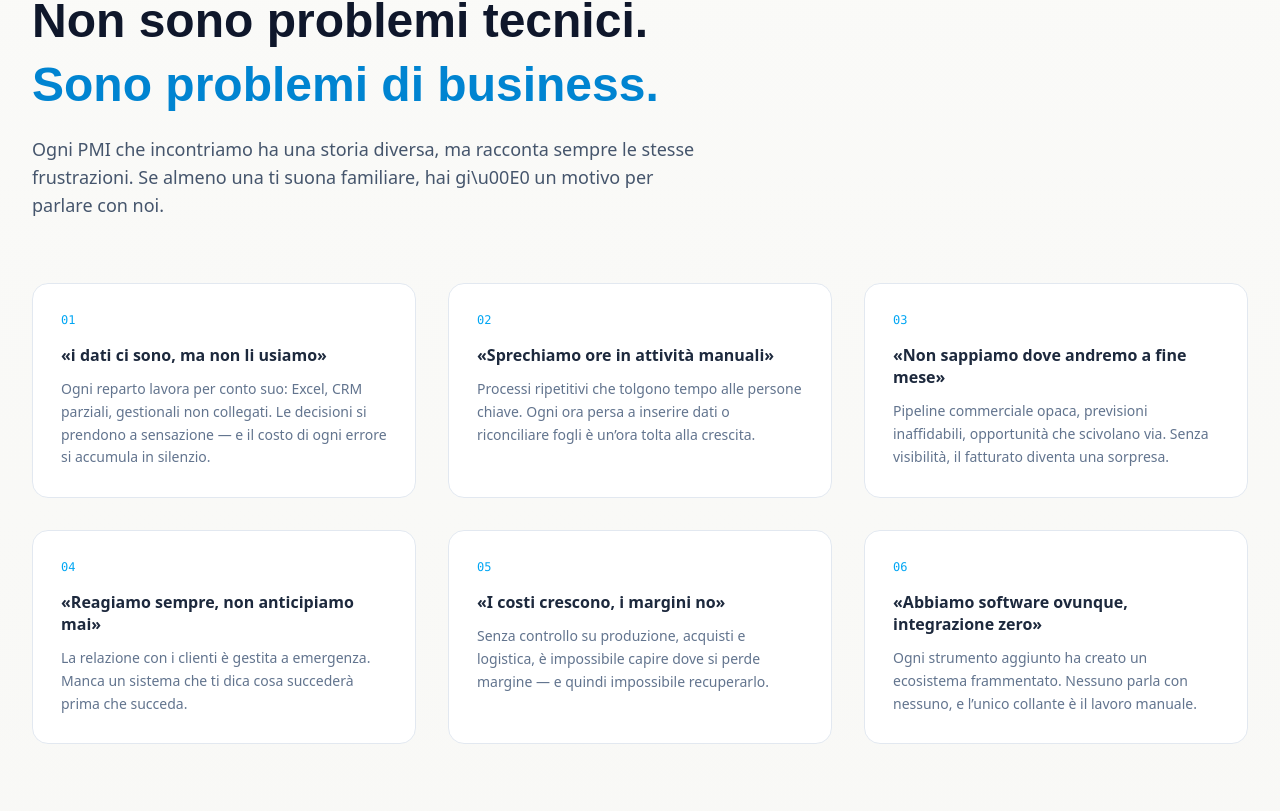
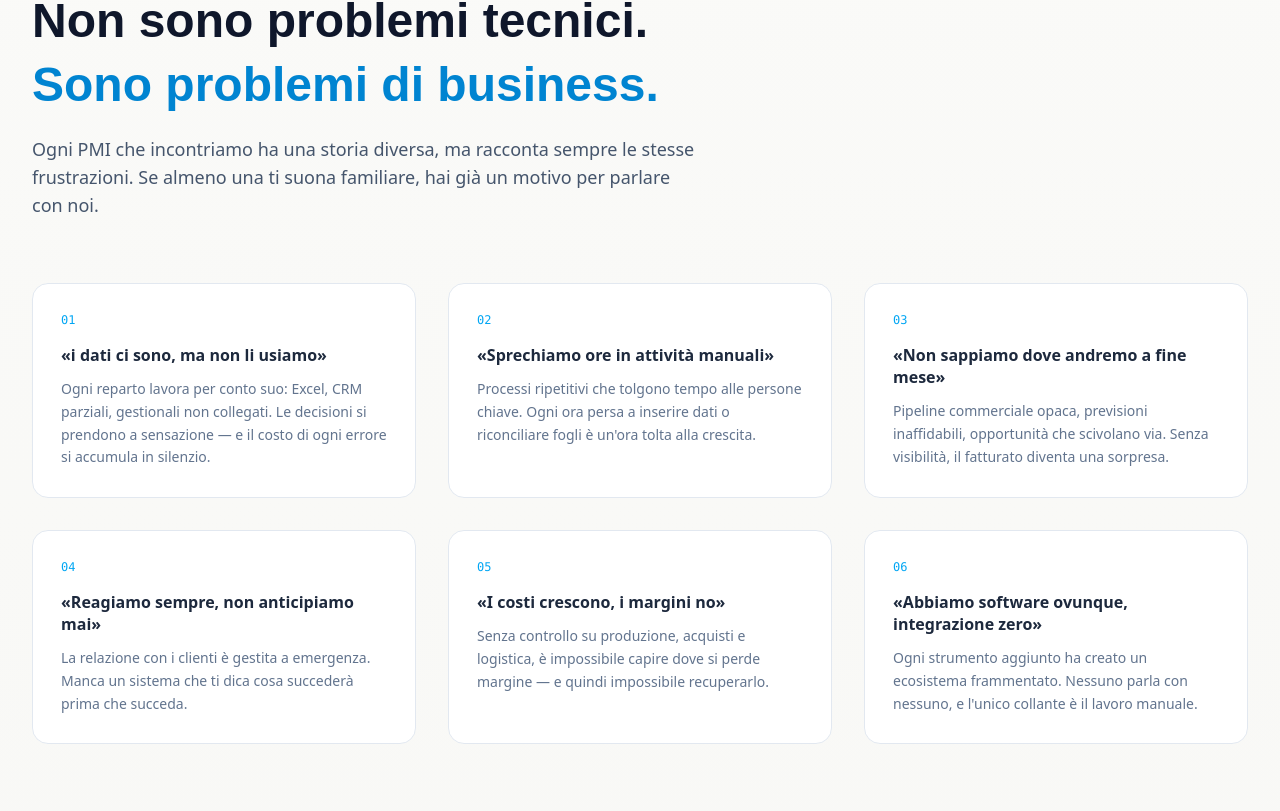
Before and after one commit to Gim2510/fe_service, a React (Vite) app: page / in a window 1280 px wide. Shown: the part 1109-1920 px from the top of the page. Built offline with nearby package versions, Linux system fonts and the light colour scheme; no server answers; a web font is replaced by a local one.

Commit message:
TBDO-07: sostituzione sequenze escape Unicode con caratteri UTF-8
Convertite tutte le sequenze \\uXXXX in caratteri UTF-8 leggibili
in 13 file componenti della homepage. Mapping: \\u00E8->e, \\u00E0->a,
\\u00E9->e, \\u2019->apostrofo, \\u00AB/\\u00BB->caporali, ecc.

```diff
--- a/src/Components/Home/DepthMethod.tsx
+++ b/src/Components/Home/DepthMethod.tsx
@@ -18,13 +18,13 @@ const steps = [
     {
         step: "02",
         title: "Progettazione",
-        text: "Disegniamo l\u2019architettura della soluzione: cosa integrare, cosa costruire, cosa eliminare. Ogni scelta \u00E8 guidata dal ROI atteso e validata con te prima di procedere.",
+        text: "Disegniamo l'architettura della soluzione: cosa integrare, cosa costruire, cosa eliminare. Ogni scelta è guidata dal ROI atteso e validata con te prima di procedere.",
         duration: "2\u20134 settimane",
     },
     {
         step: "03",
         title: "Attivazione",
-        text: "Implementiamo, formiamo il team e misuriamo i risultati. Non consegniamo e spariremo: restiamo finch\u00E9 il cambiamento \u00E8 consolidato e i numeri parlano da soli.",
+        text: "Implementiamo, formiamo il team e misuriamo i risultati. Non consegniamo e spariremo: restiamo finché il cambiamento è consolidato e i numeri parlano da soli.",
         duration: "4\u20138 settimane",
     },
 ];
@@ -155,7 +155,7 @@ export function DepthMethod({ theme }: { theme: string }) {
                         </span>
                     </h2>
                     <p className={`mt-5 text-lg ${isDark ? "text-slate-400" : "text-slate-600"}`}>
-                        Ogni progetto segue un percorso chiaro. Deliverable definiti, tempi trasparenti, un obiettivo verificabile \u2014 cos\u00EC sai sempre dove siamo e cosa aspettarti.
+                        Ogni progetto segue un percorso chiaro. Deliverable definiti, tempi trasparenti, un obiettivo verificabile \u2014 così sai sempre dove siamo e cosa aspettarti.
                     </p>
                 </motion.div>
 
--- a/src/Components/Home/ParallaxTestimonials.tsx
+++ b/src/Components/Home/ParallaxTestimonials.tsx
@@ -11,16 +11,16 @@ import { useRef } from "react";
 
 const testimonials = [
     {
-        quote: "In tre mesi abbiamo eliminato il 40% delle attivit\u00E0 manuali nel reparto logistica. I dati ora fluiscono in automatico e il mio team si concentra su ci\u00F2 che conta davvero.",
+        quote: "In tre mesi abbiamo eliminato il 40% delle attività manuali nel reparto logistica. I dati ora fluiscono in automatico e il mio team si concentra su ciò che conta davvero.",
         name: "Marco Ferretti",
         role: "Operations Director",
         company: "Ferretti Distribuzione Srl",
         sector: "Distribuzione",
-        result: "\u221240% attivit\u00E0 manuali",
+        result: "−40% attività manuali",
         resultColor: "text-cyan-400",
     },
     {
-        quote: "Avevamo dati ovunque e visibilit\u00E0 zero. Oggi ho una dashboard che mi dice ogni mattina dove siamo sul budget, il forecast e le priorit\u00E0 del team. Non torno indietro.",
+        quote: "Avevamo dati ovunque e visibilità zero. Oggi ho una dashboard che mi dice ogni mattina dove siamo sul budget, il forecast e le priorità del team. Non torno indietro.",
         name: "Giulia Marchetti",
         role: "CFO",
         company: "Marchetti & Partners",
@@ -29,12 +29,12 @@ const testimonials = [
         resultColor: "text-violet-400",
     },
     {
-        quote: "Il nostro CRM era un cimitero di contatti. Ora il funnel \u00E8 vivo, il team commerciale sa esattamente su chi lavorare e il tasso di chiusura \u00E8 raddoppiato in sei mesi.",
+        quote: "Il nostro CRM era un cimitero di contatti. Ora il funnel è vivo, il team commerciale sa esattamente su chi lavorare e il tasso di chiusura è raddoppiato in sei mesi.",
         name: "Luca Bianchi",
         role: "CEO",
         company: "Bianchi Impianti SpA",
         sector: "Impiantistica industriale",
-        result: "\u00D72 tasso di chiusura",
+        result: "×2 tasso di chiusura",
         resultColor: "text-emerald-400",
     },
 ];
@@ -112,7 +112,7 @@ function TestimonialCard({ t, i, isDark, theme: _theme, scrollYProgress }: {
                         {t.name}
                     </p>
                     <p className={`text-xs mt-0.5 ${isDark ? "text-slate-500" : "text-slate-500"}`}>
-                        {t.role} \u00B7 {t.company}
+                        {t.role} · {t.company}
                     </p>
                     <span className={`mt-2 inline-block text-xs font-medium uppercase tracking-wider ${
                         isDark ? colors.sector : "text-sky-500"
--- a/src/Components/Home/PrivateAIFlow.tsx
+++ b/src/Components/Home/PrivateAIFlow.tsx
@@ -38,7 +38,7 @@ const aiAgents: FlowItem[] = [
 
 const guarantees = [
     { icon: CloudOff, title: "Zero cloud esterni", desc: "Il modello gira solo sulla tua macchina. Nessun fornitore terzo tocca i tuoi dati." },
-    { icon: Lock, title: "Propriet\u00E0 assoluta", desc: "Le tue informazioni non escono mai dal tuo perimetro. Per nessun motivo." },
+    { icon: Lock, title: "Proprietà assoluta", desc: "Le tue informazioni non escono mai dal tuo perimetro. Per nessun motivo." },
     { icon: Eye, title: "Controllo totale", desc: "Accesso, audit e configurazione: sempre e solo in mano tua." },
 ];
 
@@ -130,7 +130,7 @@ export function PrivateAIFlow({ theme }: { theme: string }) {
                         </motion.div>
 
                         <div className="relative z-10">
-                            <LayerLabel label="Le tue fonti dati" sublabel="Sistemi gi\u00E0 in uso nella tua azienda" isDark={isDark} />
+                            <LayerLabel label="Le tue fonti dati" sublabel="Sistemi già in uso nella tua azienda" isDark={isDark} />
                             <div className="grid grid-cols-2 sm:grid-cols-4 gap-3 mt-4">{dataSources.map((item, i) => (<FlowChip key={item.label} item={item} isDark={isDark} delay={i * 0.08} />))}</div>
                         </div>
                         <FlowConnector isDark={isDark} />
--- a/src/Components/Home/ScrollProblems.tsx
+++ b/src/Components/Home/ScrollProblems.tsx
@@ -9,12 +9,12 @@ import { useRef } from "react";
    ────────────────────────────────────────────────────────────────────────── */
 
 const problemi = [
-    { title: "\u00ABi dati ci sono, ma non li usiamo\u00BB", text: "Ogni reparto lavora per conto suo: Excel, CRM parziali, gestionali non collegati. Le decisioni si prendono a sensazione \u2014 e il costo di ogni errore si accumula in silenzio." },
-    { title: "\u00ABSprechiamo ore in attivit\u00E0 manuali\u00BB", text: "Processi ripetitivi che tolgono tempo alle persone chiave. Ogni ora persa a inserire dati o riconciliare fogli \u00E8 un\u2019ora tolta alla crescita." },
-    { title: "\u00ABNon sappiamo dove andremo a fine mese\u00BB", text: "Pipeline commerciale opaca, previsioni inaffidabili, opportunit\u00E0 che scivolano via. Senza visibilit\u00E0, il fatturato diventa una sorpresa." },
-    { title: "\u00ABReagiamo sempre, non anticipiamo mai\u00BB", text: "La relazione con i clienti \u00E8 gestita a emergenza. Manca un sistema che ti dica cosa succeder\u00E0 prima che succeda." },
-    { title: "\u00ABI costi crescono, i margini no\u00BB", text: "Senza controllo su produzione, acquisti e logistica, \u00E8 impossibile capire dove si perde margine \u2014 e quindi impossibile recuperarlo." },
-    { title: "\u00ABAbbiamo software ovunque, integrazione zero\u00BB", text: "Ogni strumento aggiunto ha creato un ecosistema frammentato. Nessuno parla con nessuno, e l\u2019unico collante \u00E8 il lavoro manuale." },
+    { title: "«i dati ci sono, ma non li usiamo»", text: "Ogni reparto lavora per conto suo: Excel, CRM parziali, gestionali non collegati. Le decisioni si prendono a sensazione \u2014 e il costo di ogni errore si accumula in silenzio." },
+    { title: "«Sprechiamo ore in attività manuali»", text: "Processi ripetitivi che tolgono tempo alle persone chiave. Ogni ora persa a inserire dati o riconciliare fogli è un'ora tolta alla crescita." },
+    { title: "«Non sappiamo dove andremo a fine mese»", text: "Pipeline commerciale opaca, previsioni inaffidabili, opportunità che scivolano via. Senza visibilità, il fatturato diventa una sorpresa." },
+    { title: "«Reagiamo sempre, non anticipiamo mai»", text: "La relazione con i clienti è gestita a emergenza. Manca un sistema che ti dica cosa succederà prima che succeda." },
+    { title: "«I costi crescono, i margini no»", text: "Senza controllo su produzione, acquisti e logistica, è impossibile capire dove si perde margine \u2014 e quindi impossibile recuperarlo." },
+    { title: "«Abbiamo software ovunque, integrazione zero»", text: "Ogni strumento aggiunto ha creato un ecosistema frammentato. Nessuno parla con nessuno, e l'unico collante è il lavoro manuale." },
 ];
 
 const cardTransforms = [
@@ -142,7 +142,7 @@ export function ScrollProblems({ theme }: { theme: string }) {
                         </span>
                     </h2>
                     <p className={`mt-5 text-lg ${isDark ? "text-slate-400" : "text-slate-600"}`}>
-                        Ogni PMI che incontriamo ha una storia diversa, ma racconta sempre le stesse frustrazioni. Se almeno una ti suona familiare, hai gi\u00E0 un motivo per parlare con noi.
+                        Ogni PMI che incontriamo ha una storia diversa, ma racconta sempre le stesse frustrazioni. Se almeno una ti suona familiare, hai già un motivo per parlare con noi.
                     </p>
                 </motion.div>
 
--- a/src/Components/Home/StatsReveal.tsx
+++ b/src/Components/Home/StatsReveal.tsx
@@ -92,8 +92,8 @@ export function StatsReveal({ theme }: { theme: string }) {
                                 Due fratelli. Un&apos;idea precisa.<span className={`block mt-1 ${isDark ? "text-cyan-400" : "text-sky-700"}`}>Tecnologia enterprise per PMI.</span>
                             </h2>
                         </div>
-                        <p className={`text-base leading-relaxed ${isDark ? "text-slate-400" : "text-slate-600"}`}>AxiomLab nasce da una constatazione semplice: le PMI italiane affrontano gli stessi problemi delle grandi aziende, ma senza le stesse risorse. Da una parte c&apos;\u00E8 chi costruisce sistemi enterprise per clienti come Eni e lavora in startup ad alto ritmo. Dall&apos;altra c&apos;\u00E8 chi studia AI e automazioni con i provider pi\u00F9 avanzati e le applica ai processi reali. In mezzo c&apos;\u00E8 il gap \u2014 e quello \u00E8 il nostro spazio.</p>
-                        <p className={`text-base leading-relaxed ${isDark ? "text-slate-400" : "text-slate-600"}`}>Il nostro modello \u00E8 diverso: diagnosi reale dei processi, soluzioni cucite sul contesto, tecnologie scalabili e un affiancamento che non finisce con il rilascio. Perch\u00E9 il successo di un progetto digitale non si misura al go-live, si misura dopo sei mesi.</p>
+                        <p className={`text-base leading-relaxed ${isDark ? "text-slate-400" : "text-slate-600"}`}>AxiomLab nasce da una constatazione semplice: le PMI italiane affrontano gli stessi problemi delle grandi aziende, ma senza le stesse risorse. Da una parte c&apos;è chi costruisce sistemi enterprise per clienti come Eni e lavora in startup ad alto ritmo. Dall&apos;altra c&apos;è chi studia AI e automazioni con i provider più avanzati e le applica ai processi reali. In mezzo c&apos;è il gap \u2014 e quello è il nostro spazio.</p>
+                        <p className={`text-base leading-relaxed ${isDark ? "text-slate-400" : "text-slate-600"}`}>Il nostro modello è diverso: diagnosi reale dei processi, soluzioni cucite sul contesto, tecnologie scalabili e un affiancamento che non finisce con il rilascio. Perché il successo di un progetto digitale non si misura al go-live, si misura dopo sei mesi.</p>
                         <button onClick={() => navigate("/about")} className={`inline-flex items-center gap-2 text-sm font-semibold w-fit transition-all duration-200 hover:-translate-y-0.5 group ${isDark ? "text-cyan-400 hover:text-cyan-300" : "text-sky-700 hover:text-sky-600"}`}>
                             Scopri la nostra storia<ArrowRight size={15} className="transition-transform duration-200 group-hover:translate-x-1" />
                         </button>
```
Also changed, not shown: src/Components/Home/CinematicFAQ.tsx (+9 -9 lines), src/Components/Home/MaturitySection.tsx (+4 -4 lines).
